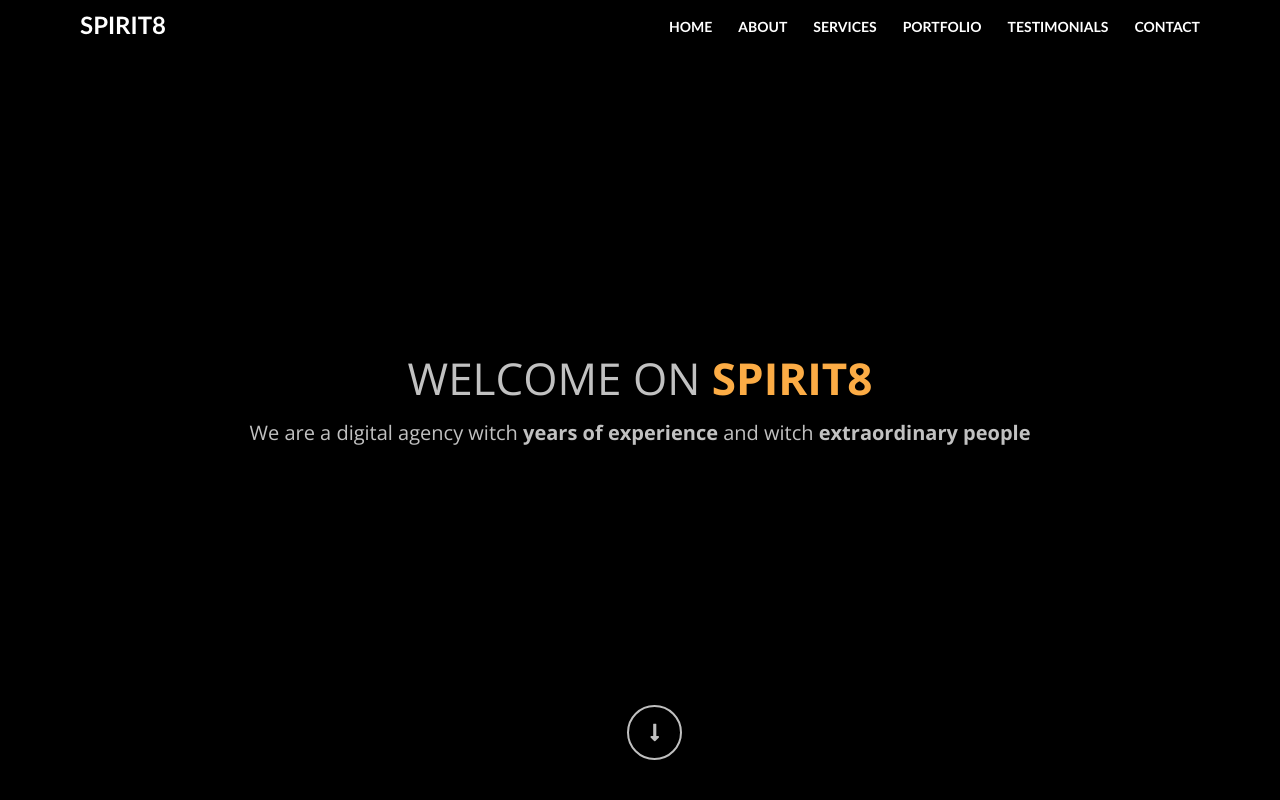
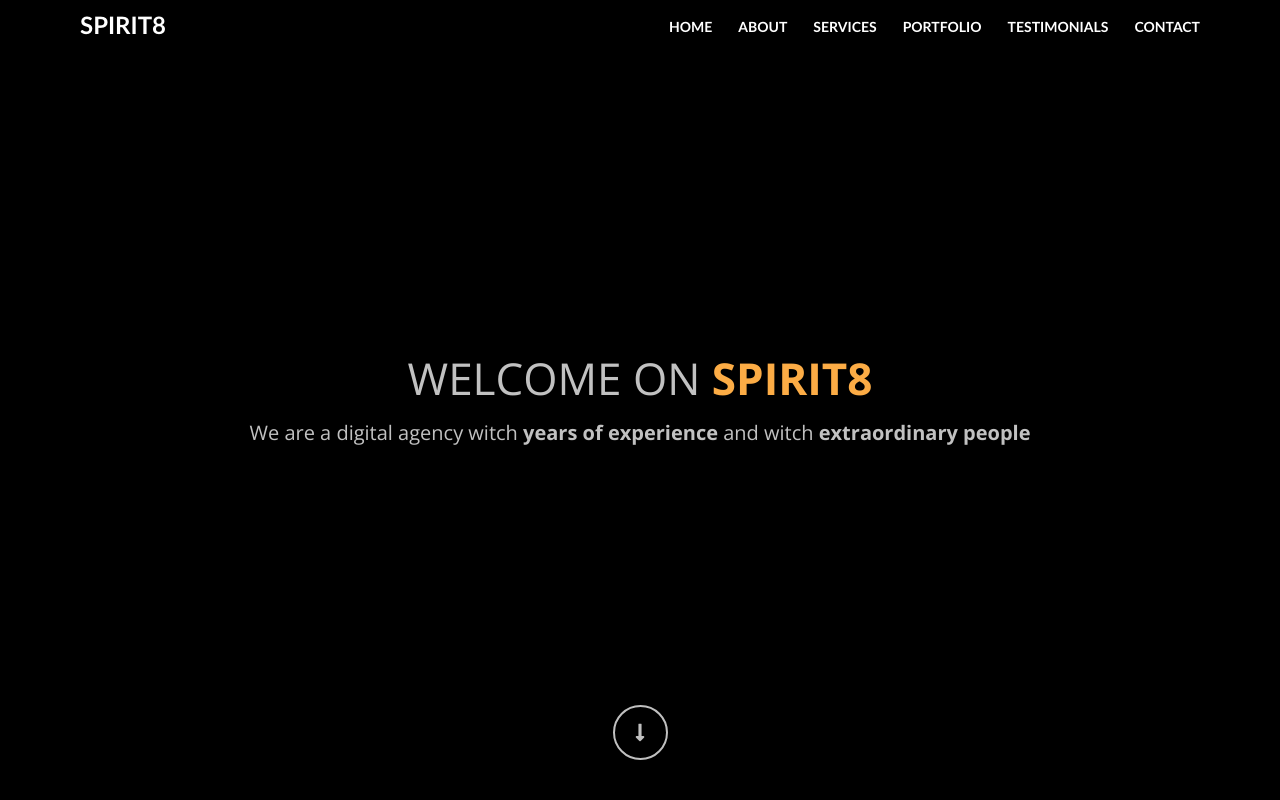
Before and after one commit to astrowrld/spirit8, a plain HTML site: page index.html in a window 1280 px wide. Shown: the top 800 px of the page. Drawn offline with nearby package versions, Linux system fonts and the light colour scheme; files whose address does not match are found by name.

Commit message:
Add files via upload

```diff
--- a/#source/scss/style.scss
+++ b/#source/scss/style.scss
@@ -179,7 +179,8 @@ body {
 	&__button {
 		position: absolute;
 		bottom: 5%;
-		left: 49%;
+		left: 50%;
+		margin-left: -27.5px;
 		display: flex;
 		justify-content: center;
 		align-items: center;
```
Also changed, not shown: css/style.css.
